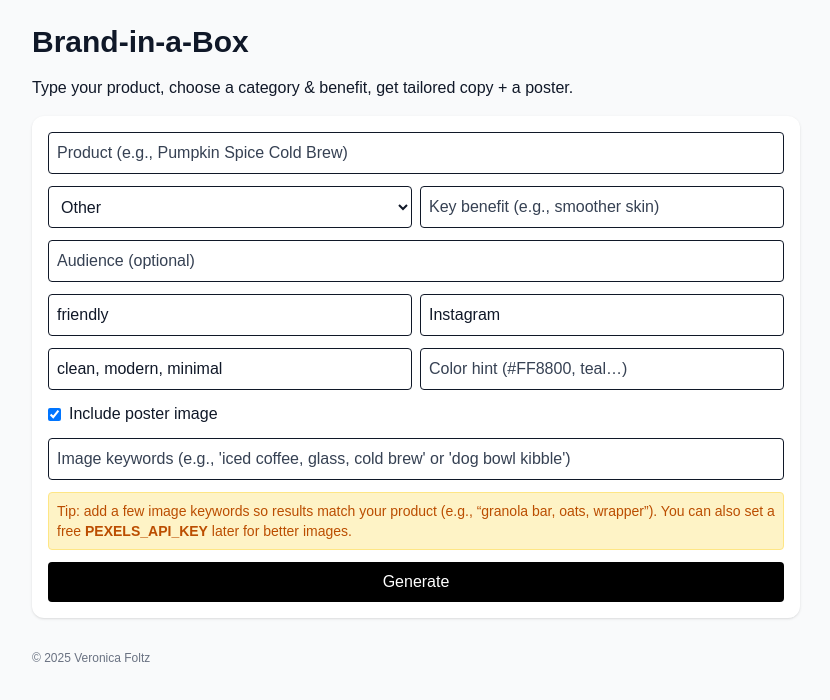
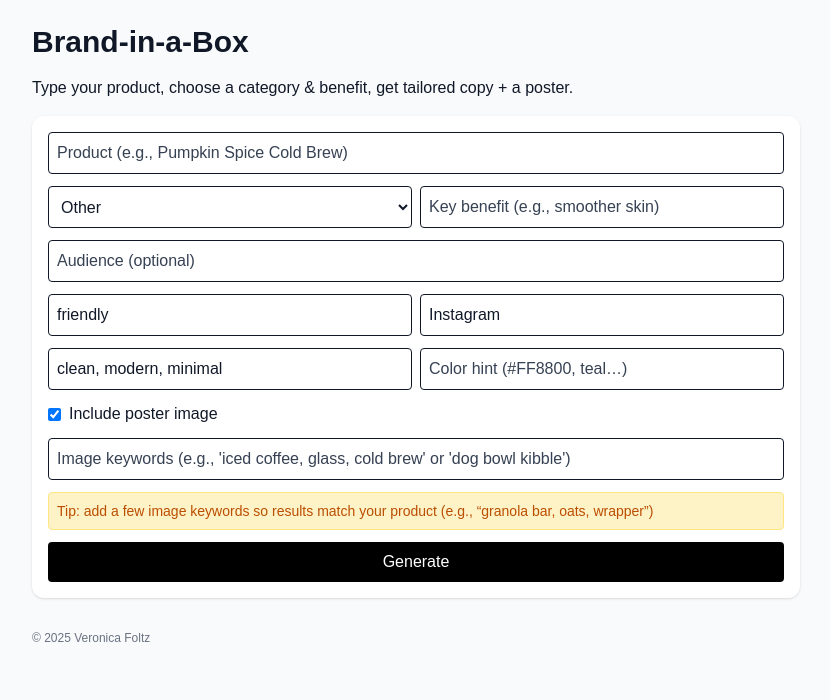
Before and after one commit to veronica-foltz/brand-in-a-box, a Next.js app: page / in a window 1280 px wide. Shown: the top 700 px of the page, without its empty margins (224-1054 px from the left). Built offline with nearby package versions, Linux system fonts and the light colour scheme.

Commit message:
feat: updated route.ts and page.tsx

```diff
--- a/app/api/generate/route.ts
+++ b/app/api/generate/route.ts
@@ -125,7 +125,6 @@ function composeCopy(
   const catPhrase = pick(catBits[normCat], seed, 6);
   const benefit = (keyBenefit && keyBenefit.trim()) || pick(catBits[normCat], seed, 7);
 
-  // 9 templates → much more variety; seeded pick
   const templates = [
     { tl: clampWords(`${pShort}: ${t1} ${benefit}`, 8),
       cp: clampWords(`${v} ${pShort} — ${t2} ${benefit}, ${c1}.`, 26),
@@ -173,7 +172,6 @@ function composeCopy(
     hashtags: Array.from(tags).slice(0, 5),
   };
 
-  // Make absolutely sure the product is mentioned in tagline & caption
   const pLower = product.toLowerCase();
   if (!copy.tagline.toLowerCase().includes(pLower)) {
     copy.tagline = `${clampWords(product, 3)}: ${copy.tagline}`;
@@ -276,7 +274,7 @@ export async function POST(req: Request) {
         copy,
         imageDataUrl: null,
         photoUrls,
-        debug, // visible so you can confirm changes per product
+        debug,
         note: "Local deterministic copy (LLM disabled).",
       },
       { headers: { "Cache-Control": "no-store" } }
--- a/app/page.tsx
+++ b/app/page.tsx
@@ -12,8 +12,8 @@ type GenResult = {
     shortDescription?: string;
     hashtags?: string[];
   };
-  imageDataUrl?: string | null; // PNG data URL (OpenAI)
-  photoUrls?: string[];         // NEW: multiple Pexels candidates
+  imageDataUrl?: string | null;
+  photoUrls?: string[];
   message?: string;
   error?: string;
   rawModelText?: string;        // debug
@@ -116,14 +116,13 @@ export default function Home() {
     if (selectedImage) candidates.push(selectedImage);
     if (result?.imageDataUrl) candidates.push(result.imageDataUrl);
     if (result?.photoUrls && result.photoUrls.length) candidates.push(...result.photoUrls);
-    // Final fallbacks:
+
     candidates.push(
       `https://source.unsplash.com/1024x1024/?${topic}`,
       `https://picsum.photos/seed/${topic}/1024/1024`,
       base
     );
 
-    // Dedup
     return Array.from(new Set(candidates));
   }, [result, product, selectedImage]);
 
@@ -222,8 +221,7 @@ export default function Home() {
 
           {needKeywordsHint && (
             <p className="text-sm text-amber-700 bg-amber-100 border border-amber-200 p-2 rounded">
-              Tip: add a few image keywords so results match your product (e.g., “granola bar, oats, wrapper”).
-              You can also set a free <strong>PEXELS_API_KEY</strong> later for better images.
+              Tip: add a few image keywords so results match your product (e.g., “granola bar, oats, wrapper”)
             </p>
           )}
 
```
